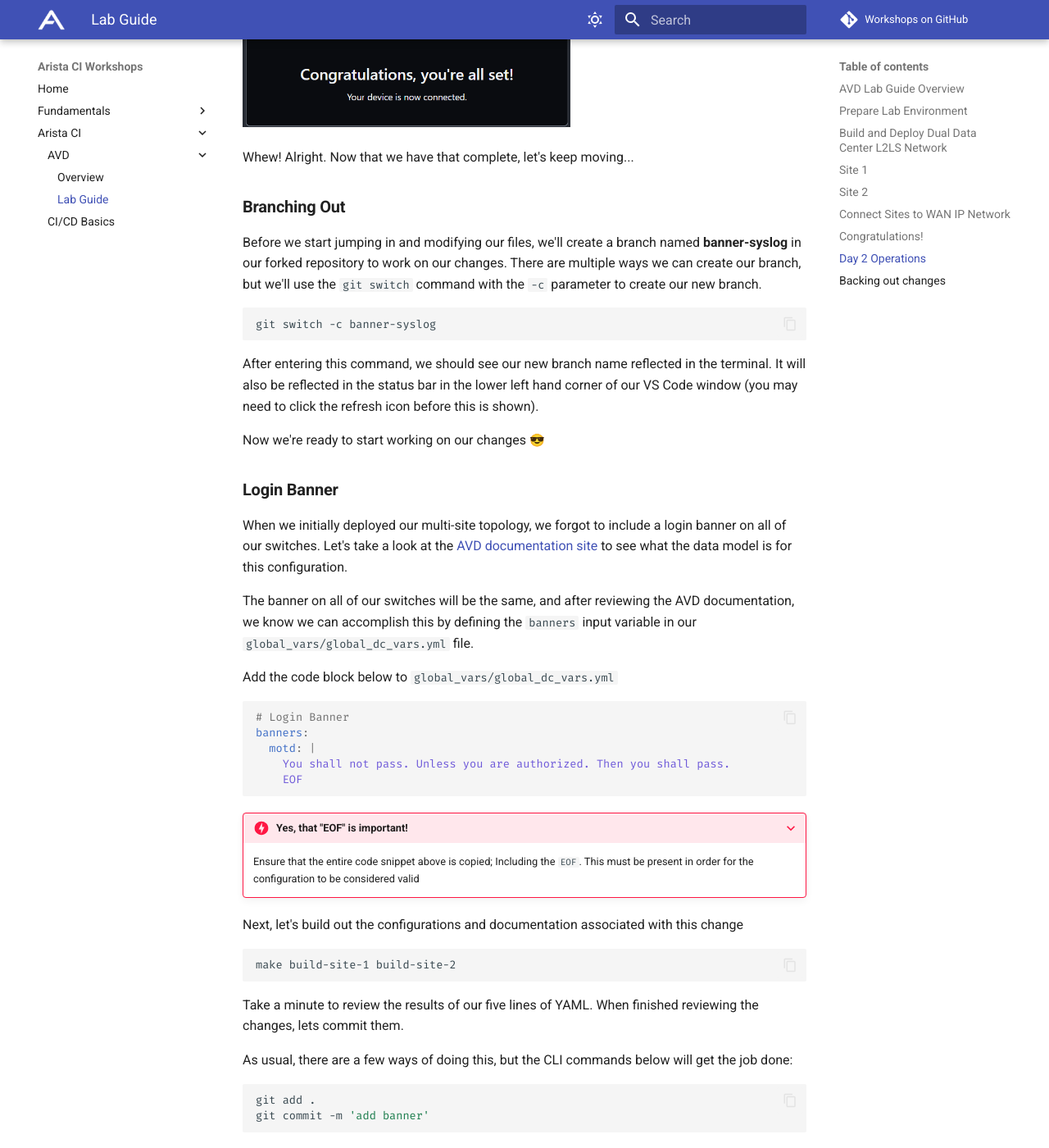
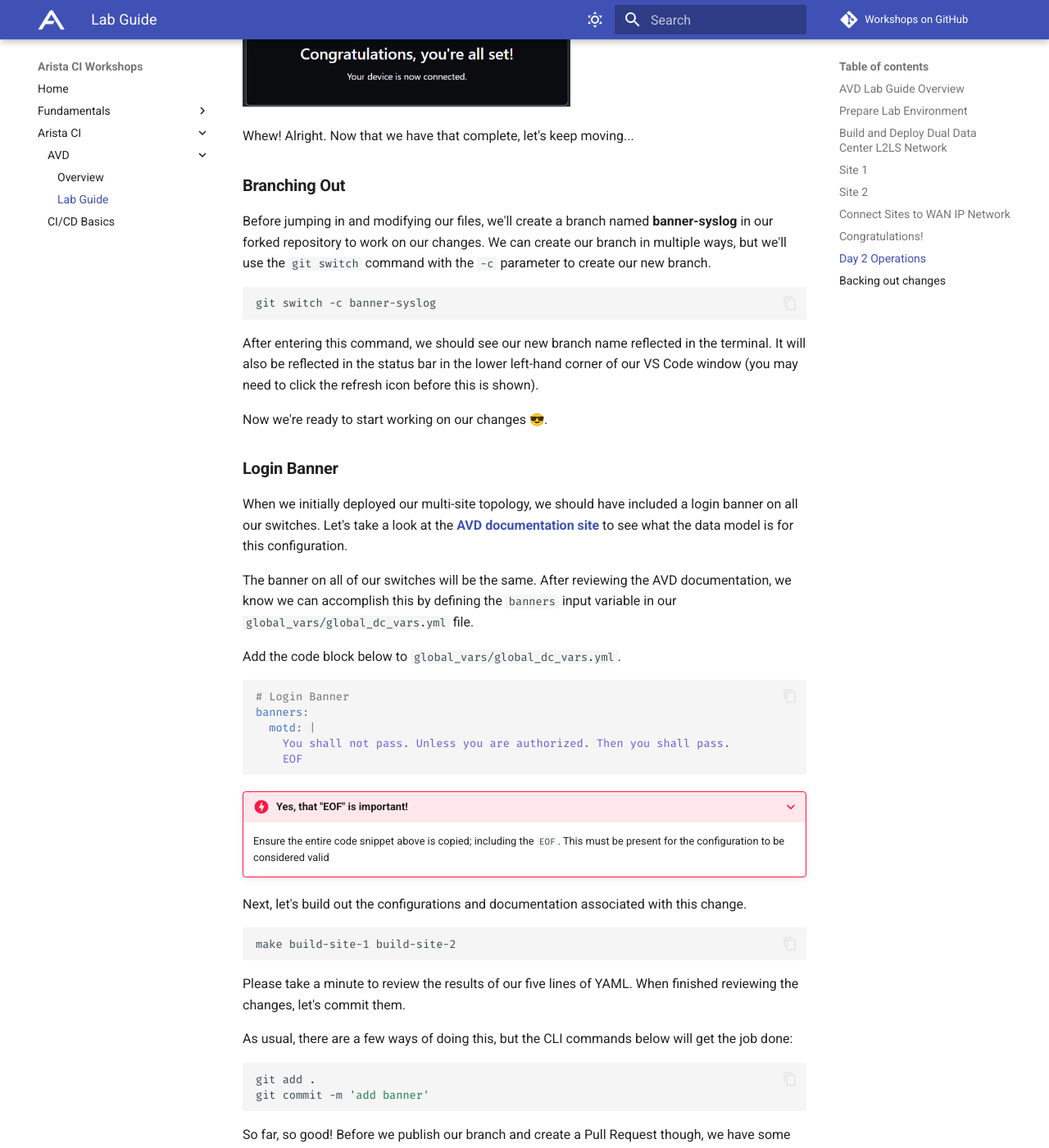
Before and after one commit to aristanetworks/avd-workshops, an MkDocs documentation site: the page built from workshops/avd-lab-guide.md, in a window 1280 px wide and 1400 px high, scrolled down 12821 px. Shown: the whole window at 82% size. Built offline with MkDocs 1.6.1 and Material for MkDocs 9.7.7, drawn with Linux system fonts in a browser that asks for light colours; emoji names are drawn with the system emoji font; comment, search, counter and statistics services are not loaded; some of the changed text lies outside the part shown.

Commit message:
Update to lab guide (#84)
* updated links for new repo and documentation site

* updated links and image

* minor edits from Julio

---------

Co-authored-by: juliopdx <juliop503@gmail.com>

````diff
--- a/workshops/avd-lab-guide.md
+++ b/workshops/avd-lab-guide.md
@@ -54,7 +54,7 @@
 pip3 install -r ${ARISTA_AVD_DIR}/arista/avd/requirements.txt
 ```
 
-???+ Warning "IMPORTANT"
+???+ Warning "Important"
 
     You must run these commands when you start your lab or a new shell (terminal).
 
@@ -269,7 +269,7 @@
 
 ## **Connect Sites to WAN IP Network**
 
-The WAN IP Network is defined by the `core_interfaces` data model. Full data model documentation is located [here](https://avd.sh/en/v4.1.0/roles/eos_designs/docs/input-variables.html#core-interfaces-settings).
+The WAN IP Network is defined by the `core_interfaces` data model. Full data model documentation is located **[here](https://avd.arista.com/4.1/roles/eos_designs/docs/tables/core-interfaces.html?h=core+interfaces)**.
 
 The data model defines P2P links (`/31s`) on the spines with a stanza per link. See details in the graphic below. Each spine has two links to the WAN IP Network configured on ports `Ethernet7` and `Ethernet8`. OSPF is added to these links as well.
 
@@ -369,7 +369,7 @@
 
 ### **Test traffic between sites**
 
-From `s1-host1` ping both `s2-host1` & `s2-host2`
+From `s1-host1` ping both `s2-host1` & `s2-host2`.
 
 ``` bash
 # s2-host1
@@ -387,12 +387,12 @@
 
 ## **Day 2 Operations**
 
-Our multi-site L2LS network is working great. But, before too long, it will be time to make some changes
-to our configurations. Lucky for us, that time is today!
+Our multi-site L2LS network is working great. But, before too long, it will be time to change
+our configurations. Lucky for us, that time is today!
 
 ### **Cleaning Up**
 
-Before going any further, let's make sure we have a clean repo by committing the changes we've made
+Before going any further, let's ensure we have a clean repo by committing the changes we've made
 up to this point. The CLI commands below can accomplish this, but the VS Code Source Control GUI
 can be used as well.
 
@@ -412,23 +412,23 @@
 
 ![VS Code GitHub Sign in Prompt](assets/images/git_login_request.png){: style="width:400px"}
 
-Choose **Allow** and another prompt will come up, showing your unique login code:
+Choose **Allow**, and another prompt will come up, showing your unique login code:
 
 ![VS Code GitHub Login Code Prompt](assets/images/git_login_code.png){: style="width:400px"}
 
-Choose **Copy & Continue to GitHub** and *another* prompt will come up asking if it's ok to open an external website (GitHub)
+Choose **Copy & Continue to GitHub**, and *another* prompt will come up asking if it's ok to open an external website (GitHub).
 
 ![VS Code External Site Prompt](assets/images/git_login_external_site.png){: style="width:400px"}
 
-Choose **Open** and then an external site (GitHub) will open, asking for your login code
+Choose **Open** and then an external site (GitHub) will open, asking for your login code.
 
 ![GitHub Login Code Entry](assets/images/git_login_code_entry.png){: style="width:400px"}
 
-Paste in your login code and choose **Continue**. You will then be prompted to Authorize VS Code
+Paste in your login code and choose **Continue**. You will then be prompted to Authorize VS Code.
 
 ![GitHub Authorize VS Code](assets/images/git_login_authorize_vscode.png){: style="width:400px"}
 
-Choose **Authorize Visual-Studio-Code** and you should be presented with the coveted Green Check Mark!
+Choose **Authorize Visual-Studio-Code**, and you should be presented with the coveted Green Check Mark!
 
 ![VS Code Git Login Complete](assets/images/git_login_complete.png){: style="width:400px"}
 
@@ -436,8 +436,8 @@
 
 ### **Branching Out**
 
-Before we start jumping in and modifying our files, we'll create a branch named **banner-syslog** in our
-forked repository to work on our changes. There are multiple ways we can create our branch, but we'll use
+Before jumping in and modifying our files, we'll create a branch named **banner-syslog** in our
+forked repository to work on our changes. We can create our branch in multiple ways, but we'll use
 the `git switch` command with the `-c` parameter to create our new branch.
 
 ```bash
@@ -445,21 +445,21 @@
 ```
 
 After entering this command, we should see our new branch name reflected in the terminal. It will also be
-reflected in the status bar in the lower left hand corner of our VS Code window (you may need to click the refresh icon
+reflected in the status bar in the lower left-hand corner of our VS Code window (you may need to click the refresh icon
 before this is shown).
 
-Now we're ready to start working on our changes :sunglasses:
+Now we're ready to start working on our changes :sunglasses:.
 
 ### **Login Banner**
 
-When we initially deployed our multi-site topology, we forgot to include a login banner on all of our switches.
-Let's take a look at the [AVD documentation site](https://avd.sh/en/stable/roles/eos_cli_config_gen/index.html?h=login+banner#banners) to see what the
+When we initially deployed our multi-site topology, we should have included a login banner on all our switches.
+Let's take a look at the **[AVD documentation site](https://avd.arista.com/4.1/roles/eos_cli_config_gen/docs/tables/banners.html?h=banners)** to see what the
 data model is for this configuration.
 
-The banner on all of our switches will be the same, and after reviewing the AVD documentation, we know we can accomplish this by defining the `banners` input variable
+The banner on all of our switches will be the same. After reviewing the AVD documentation, we know we can accomplish this by defining the `banners` input variable
 in our `global_vars/global_dc_vars.yml` file.
 
-Add the code block below to `global_vars/global_dc_vars.yml`
+Add the code block below to `global_vars/global_dc_vars.yml`.
 
 ```yaml
 # Login Banner
@@ -470,16 +470,16 @@
 ```
 
 ???+ danger "Yes, that "EOF" is important!"
-    Ensure that the entire code snippet above is copied; Including the `EOF`. This must be present in order for the configuration to be
+    Ensure the entire code snippet above is copied; including the `EOF`. This must be present for the configuration to be
     considered valid
 
-Next, let's build out the configurations and documentation associated with this change
+Next, let's build out the configurations and documentation associated with this change.
 
 ```bash
 make build-site-1 build-site-2
 ```
 
-Take a minute to review the results of our five lines of YAML. When finished reviewing the changes, lets commit them.
+Please take a minute to review the results of our five lines of YAML. When finished reviewing the changes, let's commit them.
 
 As usual, there are a few ways of doing this, but the CLI commands below will get the job done:
 
@@ -492,14 +492,14 @@
 
 ### **Syslog Server**
 
-Our next Day 2 change is to add a syslog server configuration to all of our switches. Once again, we'll take
-a look at the [AVD documentation site](https://avd.sh/en/v4.1.0/roles/eos_cli_config_gen/docs/input-variables.html#logging) to see the
+Our next Day 2 change is adding a syslog server configuration to all our switches. Once again, we'll take
+a look at the **[AVD documentation site](https://avd.arista.com/4.1/roles/eos_cli_config_gen/docs/tables/logging.html?h=logging)** to see the
 data model associated with the `logging` input variable.
 
-Just like with our banner, the syslog server configuration will be consistent on all of our switches. Because of this, we can also put this into
+Like our banner operation, the syslog server configuration will be consistent on all our switches. Because of this, we can also put this into
 our `global_vars/global_dc_vars.yml` file.
 
-Add the code block below to `global_vars/global_dc_vars.yml`
+Add the code block below to `global_vars/global_dc_vars.yml`.
 
 ```yaml
 # Syslog
@@ -512,7 +512,7 @@
         - name: 10.200.1.108
 ```
 
-Finally, let's build out our configurations
+Finally, let's build out our configurations.
 
 ```bash
 make build-site-1 build-site-2
@@ -539,34 +539,34 @@
 When creating the PR, ensure that the `base repository` is the **main** branch of **your fork**. This can
 be selected via the dropdown as shown below:
 
-![PR Base Repository Selection](assets/images/pr_compare_selection.png){: style="width:800px"}
+![PR Base Repository Selection](assets/images/pr_open_request.png){: style="width:800px"}
 
 Take a minute to review the contents of the PR. Assuming all looks good, let's earn the **YOLO** GitHub badge
-by approving and merging your own PR!
+by approving and merging your PR!
 
 ???+ tip
-    Don't forget to delete the **banner-syslog** branch after performing the merge - Keep that repo clean!
+    Remember to delete the **banner-syslog** branch after performing the merge - Keep that repo clean!
 
-Once merged, let's switch back to our `main` branch and pull down our now merged changes
+Once merged, let's switch back to our `main` branch and pull down our merged changes.
 
 ```bash
 git switch main
 git pull
 ```
 
-Then, let's delete our now defunct **banner-syslog** branch
+Then, let's delete our now defunct **banner-syslog** branch.
 
 ```bash
 git branch -D banner-syslog
 ```
 
-Finally, let's deploy our changes
+Finally, let's deploy our changes.
 
 ```bash
 make deploy-site-1 deploy-site-2
 ```
 
-Once completed, when logging into any switch, we should now see our banner. The output of the `show logging` command
+Once completed, we should see our banner when logging into any switch. The output of the `show logging` command
 should also have our newly defined syslog servers.
 
 ### **Provisioning new Switches**
@@ -576,20 +576,20 @@
 
 #### **Branch Time**
 
-Before we jump in, let's get a new branch created for our work. We'll call this branch **add-leafs**
+Before jumping in, let's create a new branch for our work. We'll call this branch **add-leafs**.
 
 ```bash
 git switch -c add-leafs
 ```
 
-Now that we have our branch created, let's get to work!
+Now that we have our branch created let's get to work!
 
 #### **Inventory Update**
 
 First, we'll want to add our new switches, named **s1-leaf5** and **s1-leaf6**, into our inventory file. We'll add them
 as members of the `SITE1_LEAFS` group.
 
-Add the following two lines under `s1-leaf4` in `sites/site_1/inventory.yml`
+Add the following two lines under `s1-leaf4` in `sites/site_1/inventory.yml`.
 
 ```yaml
 s1-leaf5:
@@ -630,7 +630,7 @@
             SITE1_LEAFS:
     ```
 
-Next, let's add our new Leaf switches into `sites/site_1/group_vars/SITE1_FABRIC.yml`
+Next, let's add our new Leaf switches into `sites/site_1/group_vars/SITE1_FABRIC.yml`.
 
 These new switches will go into **RACK3**, leverage MLAG for multi-homing, and will have locally
 connected endpoints in VLANs `10` and `20`.
@@ -641,7 +641,7 @@
 On the spines, interface `Ethernet9` will be used to connect to s1-leaf5, while `Ethernet10`
 will be used to connect to s1-leaf6.
 
-Starting at line 64, add the following code block into `sites/site_1/group_vars/SITE1_FABRIC.yml`
+Starting at line 64, add the following code block into `sites/site_1/group_vars/SITE1_FABRIC.yml`.
 
 ``` yaml
 - group: RACK3
@@ -786,10 +786,10 @@
 ```
 
 ???+ danger "Important"
-    Interfaces `Ethernet9` and `Ethernet10` do not actually exist on the Spines. Because of this, we
-    will **not** run a deploy command, since it would fail.
+    Interfaces `Ethernet9` and `Ethernet10` do not exist on the Spines. Because of this, we
+    will **not** run a deploy command since it would fail.
 
-Take a moment and review the results of our changes via the source control functionality in VS Code.
+Please take a moment and review the results of our changes via the source control functionality in VS Code.
 
 Finally, we'll commit our changes and publish our branch. Again, we can use the VS Code Source Control GUI for this,
 or via the CLI using the commands below:
````
Also changed, not shown: other parts of workshops/avd-lab-guide.md (+10 -10 lines), workshops/assets/images/pr_compare_selection.png (deleted), workshops/assets/images/pr_open_request.png (added).
